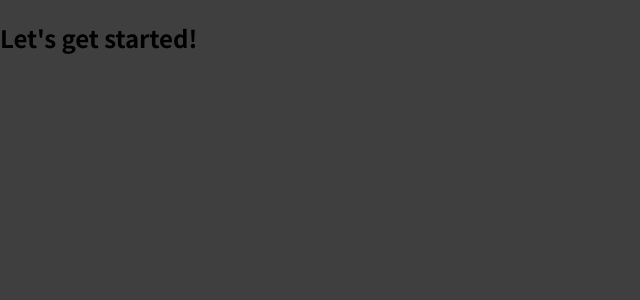
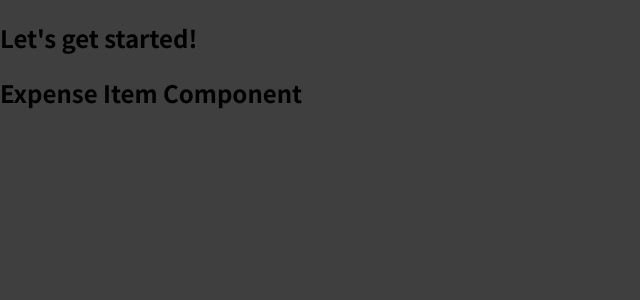
Before and after one commit to mayank1236/React, a JavaScript app in the folder react-practice-app/: page / in a window 1280 px wide. Shown: the top 300 px of the page, without its empty margins (0-640 px from the left). Built offline with nearby package versions, Linux system fonts and the light colour scheme.

Commit message:
first component created

```diff
--- a/react-practice-app/src/App.js
+++ b/react-practice-app/src/App.js
@@ -1,7 +1,10 @@
+import ExpenseItem from "./components/ExpenseItem";
+
 function App() {
   return (
     <div>
       <h2>Let's get started!</h2>
+      <ExpenseItem></ExpenseItem>
     </div>
   );
 }
--- /dev/null
+++ b/react-practice-app/src/components/ExpenseItem.js
@@ -0,0 +1,8 @@
+function ExpenseItem() {
+
+    return (
+        <h2>Expense Item Component</h2>
+    );
+}
+
+export default ExpenseItem;
```
Also changed, not shown: 1 other file (tests, documents, lock files or other folders).
